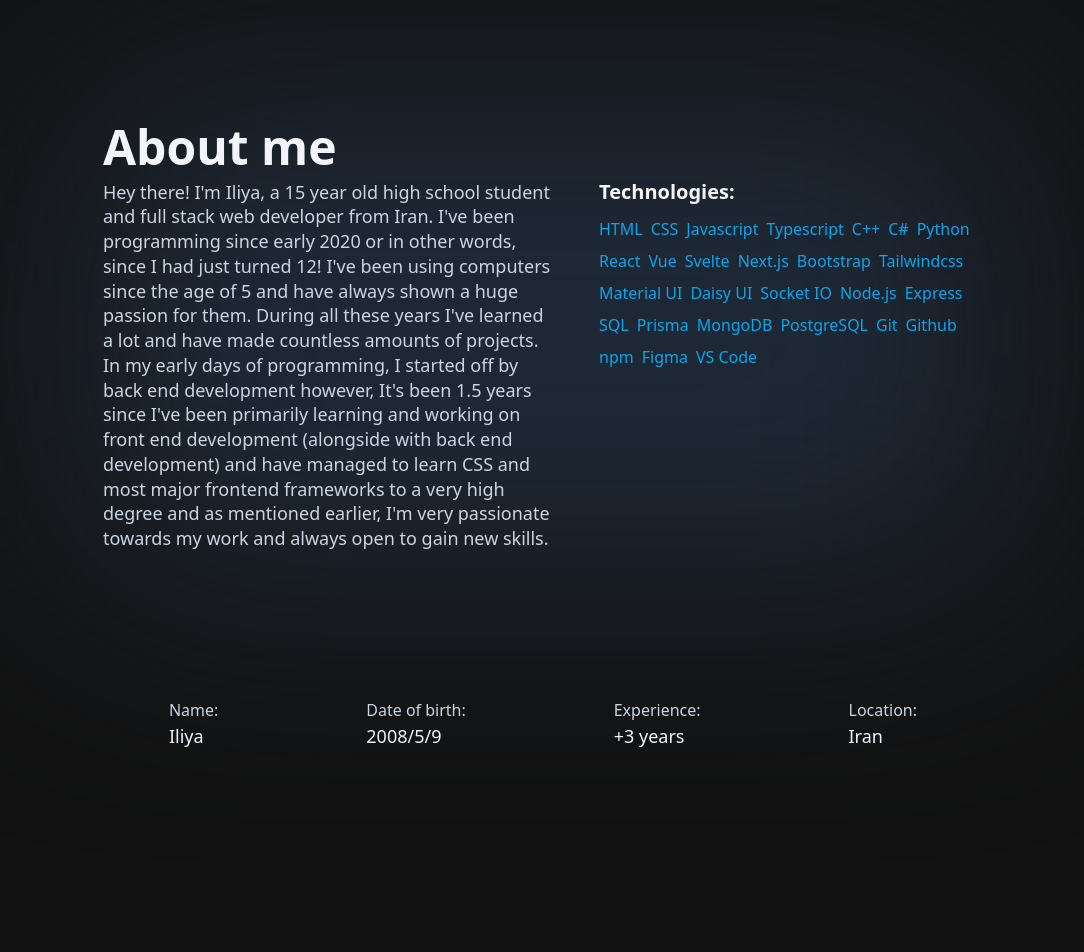
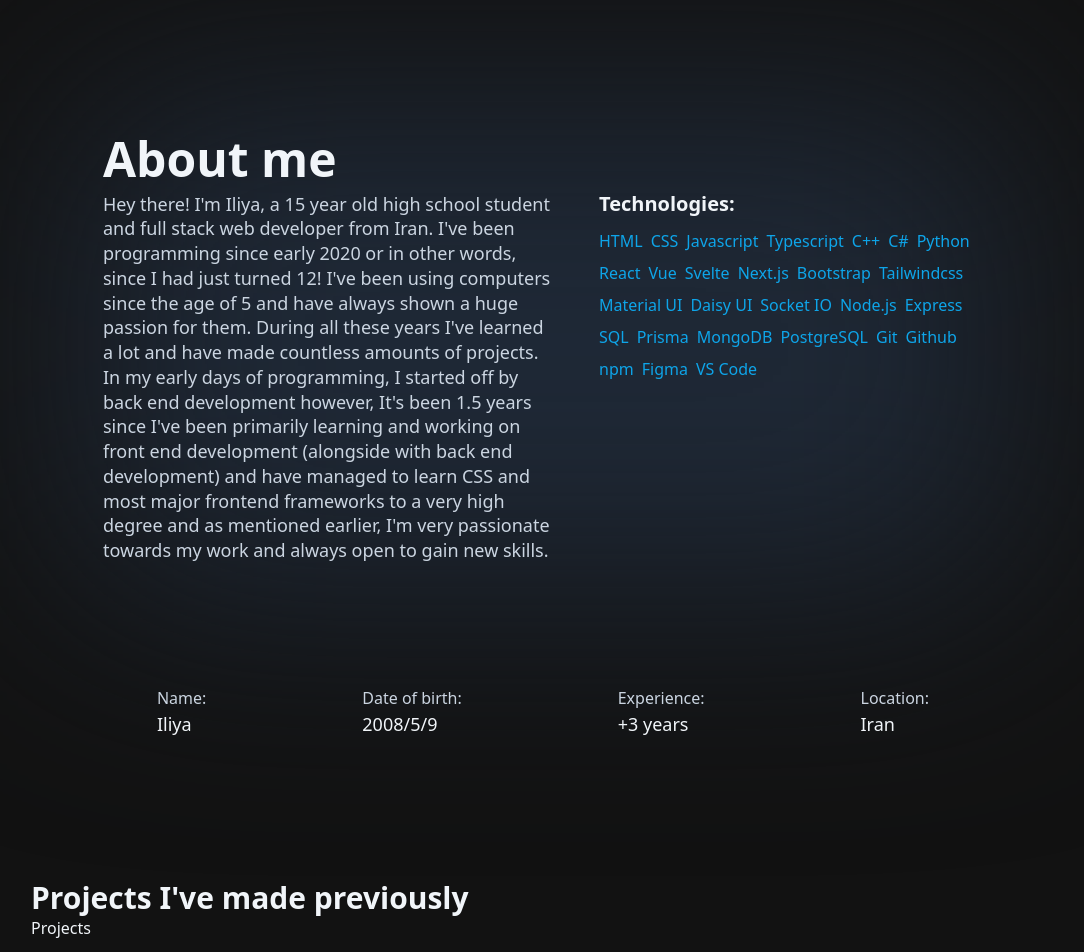
Before and after one commit to Humboorgir/Portfolio, a Next.js app: page / in a window 1280 px wide. Shown: the part 800-1752 px from the top of the page, without its empty margins (97-1181 px from the left). Built offline with nearby package versions, Linux system fonts and the light colour scheme.

Commit message:
Create projects component

```diff
--- a/components/home/about/personalinfo.tsx
+++ b/components/home/about/personalinfo.tsx
@@ -1,6 +1,6 @@
 const PersonalInfo = () => {
   return (
-    <div className="flex w-full max-w-4xl flex-wrap justify-around">
+    <div className="flex w-full max-w-4xl flex-wrap justify-around gap-8">
       <div className="flex flex-col">
         <span className="text-slate-300">Name:</span>
         <span className="text-lg">Iliya</span>
--- /dev/null
+++ b/components/home/projects/projects.tsx
@@ -0,0 +1,5 @@
+const Projects = () => {
+  return <div>Projects</div>;
+};
+
+export default Projects;
--- a/components/home/projects/title.tsx
+++ b/components/home/projects/title.tsx
@@ -1,5 +1,5 @@
 const Title = () => {
-  return <div>Title</div>;
+  return <h2 className="text-3xl font-bold">Projects I've made previously</h2>;
 };
 
 export default Title;
--- a/pages/index.tsx
+++ b/pages/index.tsx
@@ -10,6 +10,7 @@ import AboutDescription from "@/components/home/about/description";
 import AboutTechnologies from "@/components/home/about/technologies";
 import AboutPersonalInfo from "@/components/home/about/personalinfo";
 import ProjectsTitle from "@/components/home/projects/title";
+import Projects from "@/components/home/projects/projects";
 import { BsArrowDown } from "react-icons/bs";
 
 export default function Home() {
@@ -39,10 +40,10 @@ export default function Home() {
       </section>
 
       {/* about section  */}
-      <section className="grid min-h-screen place-items-center pt-16">
+      <section className="grid min-h-screen place-items-center px-4 pt-16">
         {/* description and technologies */}
         <div
-          className="relative mb-12 flex flex-col before:absolute before:left-[50%] before:top-[50%] before:-z-10
+          className="relative flex flex-col before:absolute before:left-[50%] before:top-[50%] before:-z-10
            before:h-[calc(100%+50px)] before:w-[calc(100%+50px)] before:translate-x-[-50%] before:translate-y-[-50%] before:rounded-3xl
             before:bg-gray-800 before:blur-[120px] before:content-[''] md:flex-row md:gap-12"
         >
@@ -55,8 +56,9 @@ export default function Home() {
         <AboutPersonalInfo />
       </section>
 
-      <section className="grid min-h-screen place-items-center">
+      <section className="mx-auto min-h-screen max-w-5xl pt-20">
         <ProjectsTitle />
+        <Projects />
       </section>
     </>
   );
```
